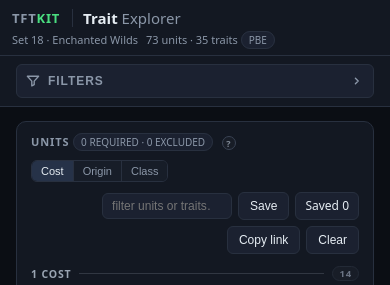
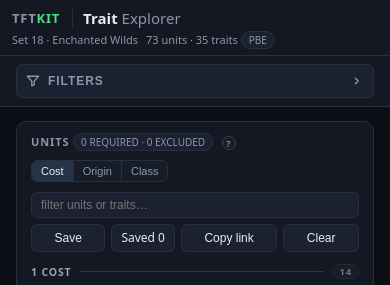
Before and after one commit to nkhoit/tft-perfect, a website with bundled scripts: page web/traits/index.html in a window 390 px wide. Shown: the top 285 px of the page. Built offline with nearby package versions, Linux system fonts and the light colour scheme; no server answers.

Commit message:
Left-align the unit picker controls on mobile
.pickctl carried margin-left:auto and justify-content:flex-end so that the
cluster hugs the right edge next to the pool tabs on a wide screen. Once it
wraps on a phone those two rules apply per wrapped row, so each row
right-aligned on its own: the search box sat at x=81, Save/Saved at x=217,
then Copy link/Clear dropped to x=208 on the next row. The result was a
ragged staircase with dead space on the left.

On mobile the cluster now spans the full width, starts at the left edge,
and the search box takes the leftover space instead of a fixed 130px. The
four buttons share one even row.

Measured at a 386px viewport, before -> after:
  search     x=81  -> x=31 (w 130 -> 309)
  saveSearch x=217 -> x=31
  savedMenu  x=275 -> x=104
  share      x=208 -> x=176
  clear      x=287 -> x=271
All four buttons now sit on a single row at y=219.

Desktop is unchanged: margin-left:auto still applies, the input stays
180px, and all five controls remain on one row.

```diff
--- a/web/traits/style.css
+++ b/web/traits/style.css
@@ -301,7 +301,14 @@ button:hover{border-color:var(--acc2)}
   .grid{grid-template-columns:repeat(auto-fill,minmax(62px,1fr))}
   .comphead{flex-direction:column;gap:5px}
   .score{justify-content:flex-start}
-  .pickctl input{width:130px}
+  /* margin-left:auto + justify-content:flex-end made every wrapped row of the
+     control cluster right-align independently, giving a ragged staircase with
+     dead space on the left. On a phone let it start at the left edge and let
+     the search box take the leftover width instead of a fixed 130px. */
+  .pickctl{margin-left:0;justify-content:flex-start;width:100%;gap:6px}
+  .pickctl input{flex:1 1 100%;width:auto;min-width:0}
+  .savedmenu{flex:0 0 auto}
+  .pickctl button,.savedmenu>summary{flex:1 1 auto;text-align:center;white-space:nowrap}
 }
 
 /* unique traits: shown but not scored */
```
